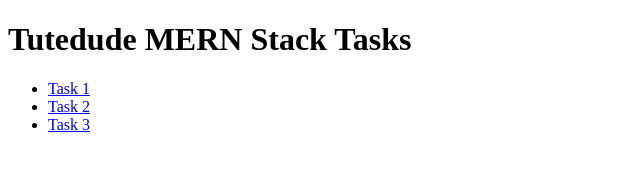
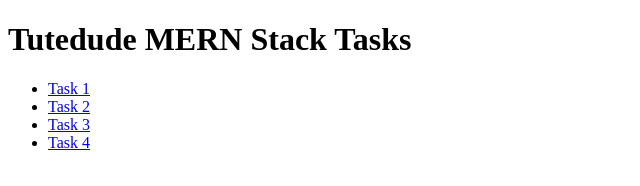
Before and after one commit to SJK-tech/Tutedude-mernstack-tasks, a plain HTML site: page index.html in a window 1280 px wide. Shown: the full height of the page, 0-640 px from the left. Drawn offline with Linux system fonts and the light colour scheme.

Commit message:
Add link to Task 4 in index.html

```diff
--- a/index.html
+++ b/index.html
@@ -10,6 +10,7 @@
         <li><a href="tute%20task1/">Task 1</a></li>
         <li><a href="tute%20task2/">Task 2</a></li>
         <li><a href="tute%20task3/">Task 3</a></li>
+        <li><a href="tute%20task4/">Task 4</a></li>
     </ul>
 </body>
 </html>
```
